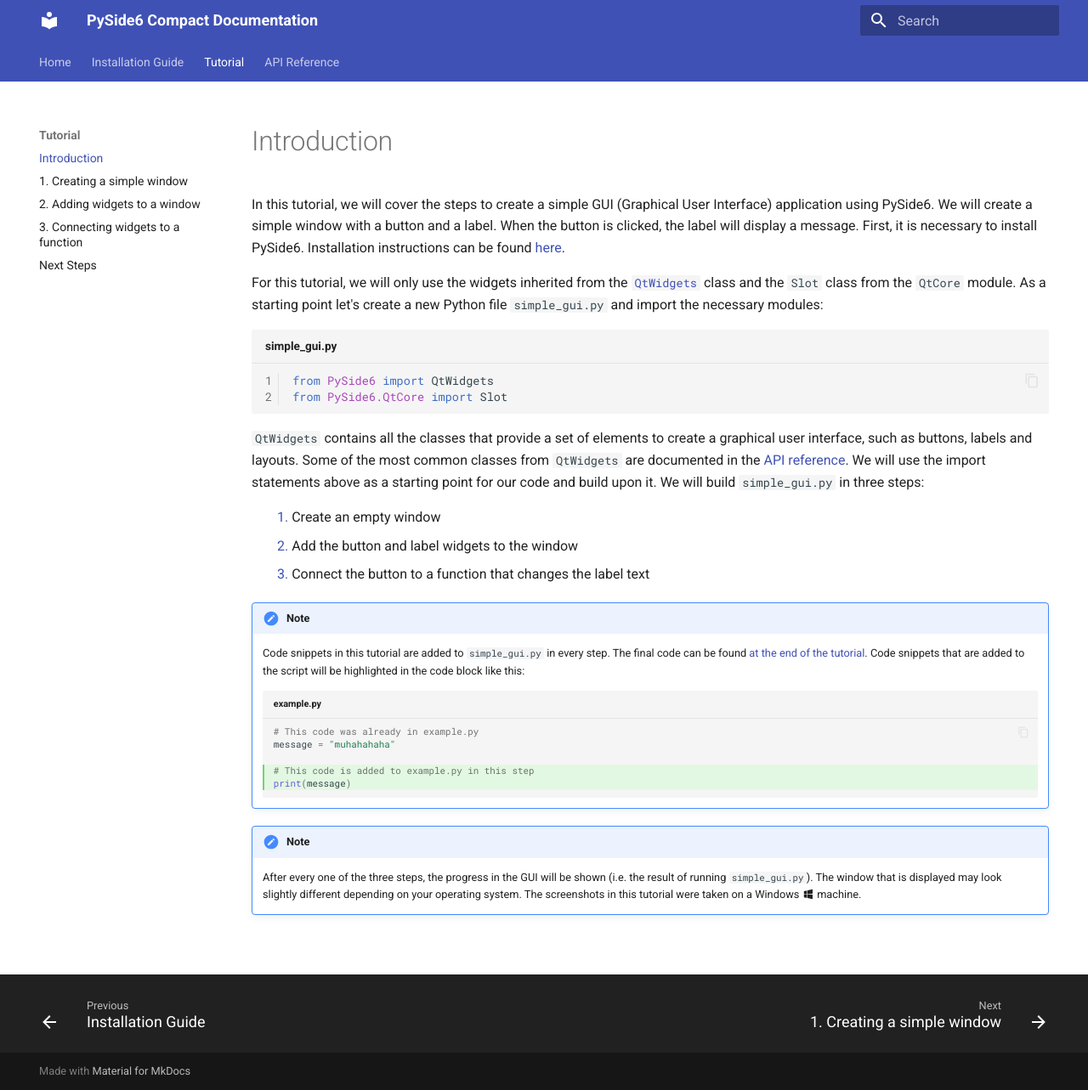
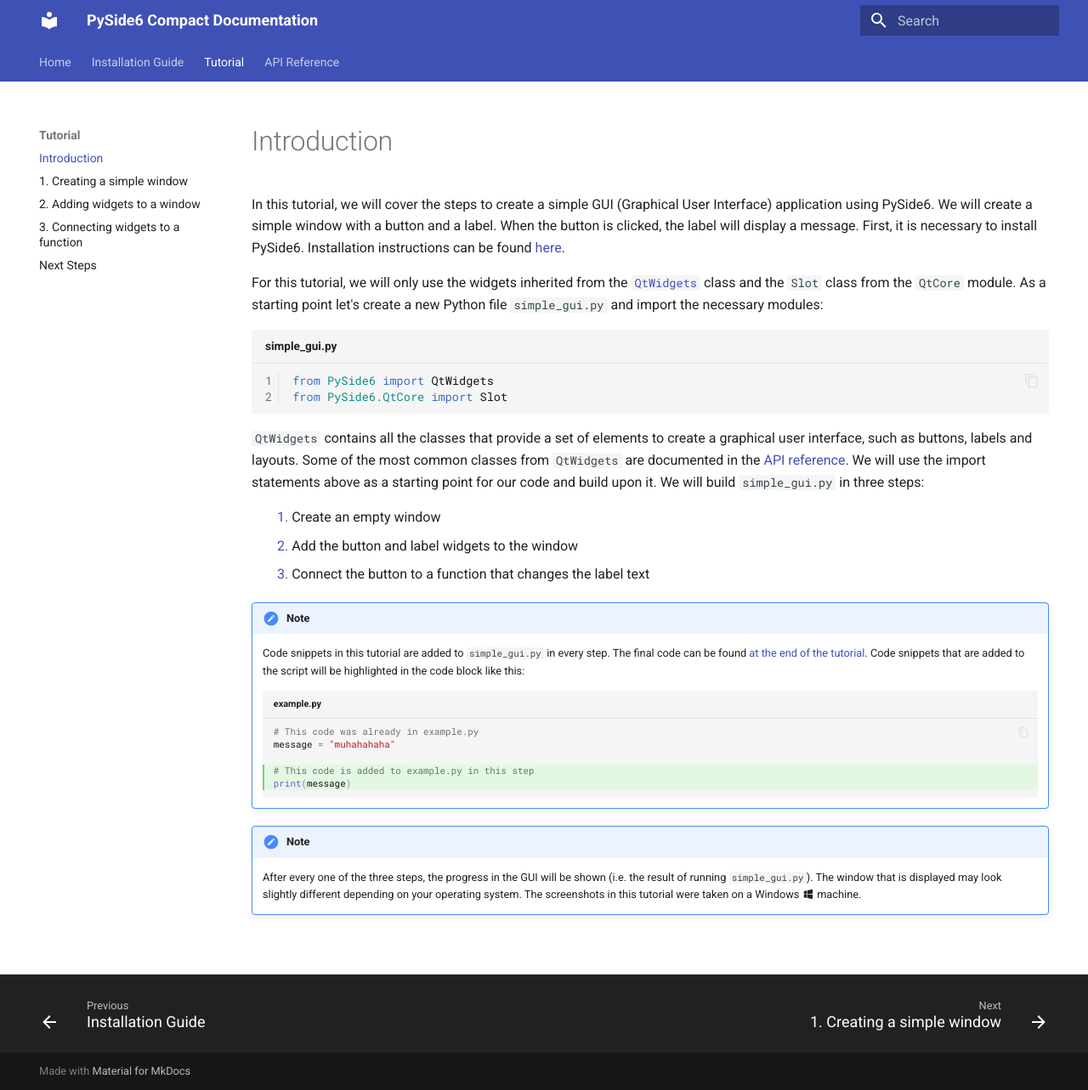
Before and after one commit to NatuurkundePracticumAmsterdam/PySide6-compact-documentation, an MkDocs documentation site: the page built from docs/tutorial/index.md, in a window 1280 px wide and 1283 px high. Shown: the whole window at 85% size. Built offline with MkDocs 1.6.1 and Material for MkDocs 9.7.7, drawn with Linux system fonts in a browser that asks for light colours.

Commit message:
Changed some syntax colors in the code blocks and added `QtWidgets.` in QGridLayout reference

```diff
--- /dev/null
+++ b/docs/assets/syntax_color.css
@@ -0,0 +1,9 @@
+:root > * {
+    --md-code-hl-generic-color: #42f9ed;
+    --md-code-hl-string-color: #bb1818;
+    --md-code-hl-punctuation-color: #3073d1c4;
+    --md-code-hl-name-color: #151515;
+    --md-code-hl-function-color: #108e88;
+    --md-code-hl-number-color: #108e88;
+
+  }
--- a/mkdocs.yml
+++ b/mkdocs.yml
@@ -29,6 +29,7 @@
 markdown_extensions:
   - pymdownx.details
   - pymdownx.highlight:
+      use_pygments: true
       anchor_linenums: true
       line_spans: __span
       pygments_lang_class: true
@@ -48,6 +49,7 @@
 
 extra_css:
   - assets/hl_color.css
+  - assets/syntax_color.css
 
 nav:
   - Home: index.md
```
Also changed, not shown: 1 other file.
